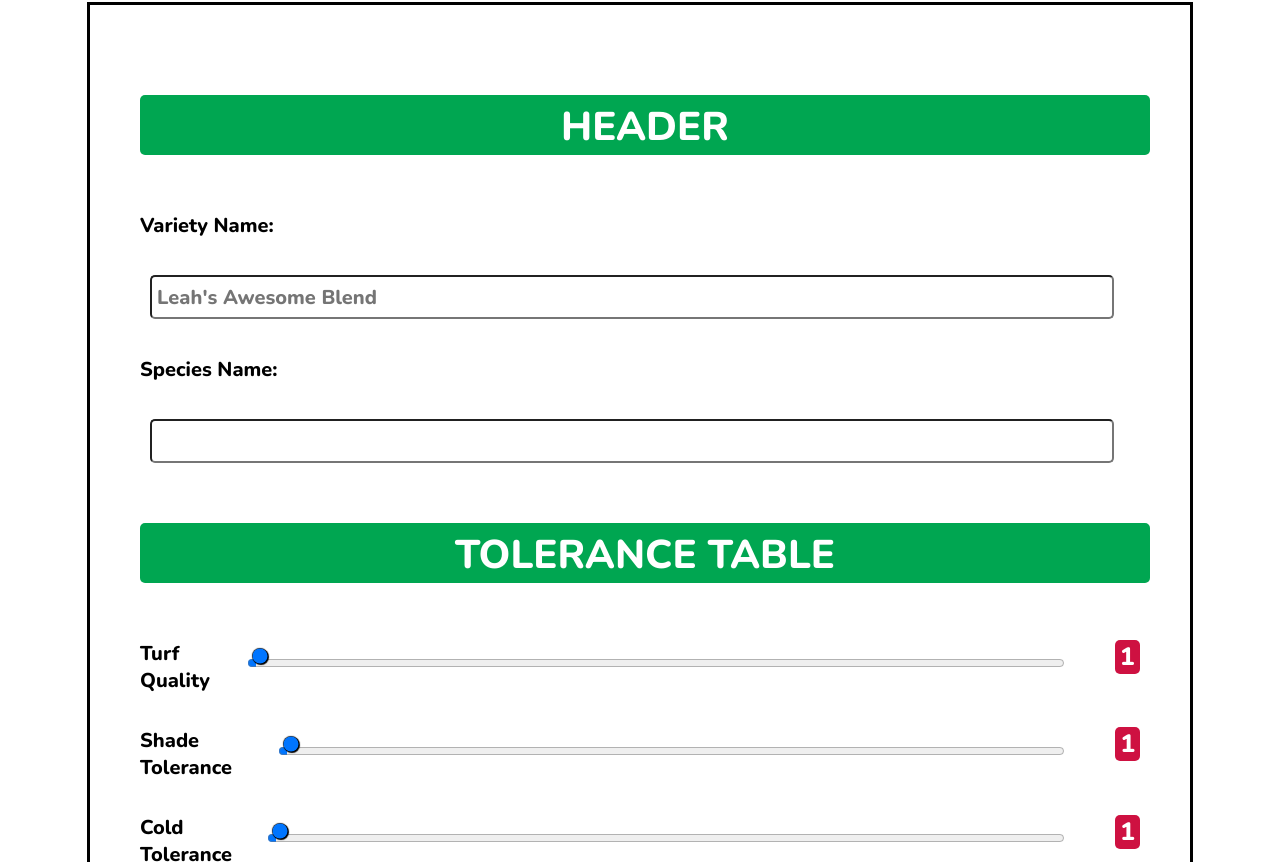
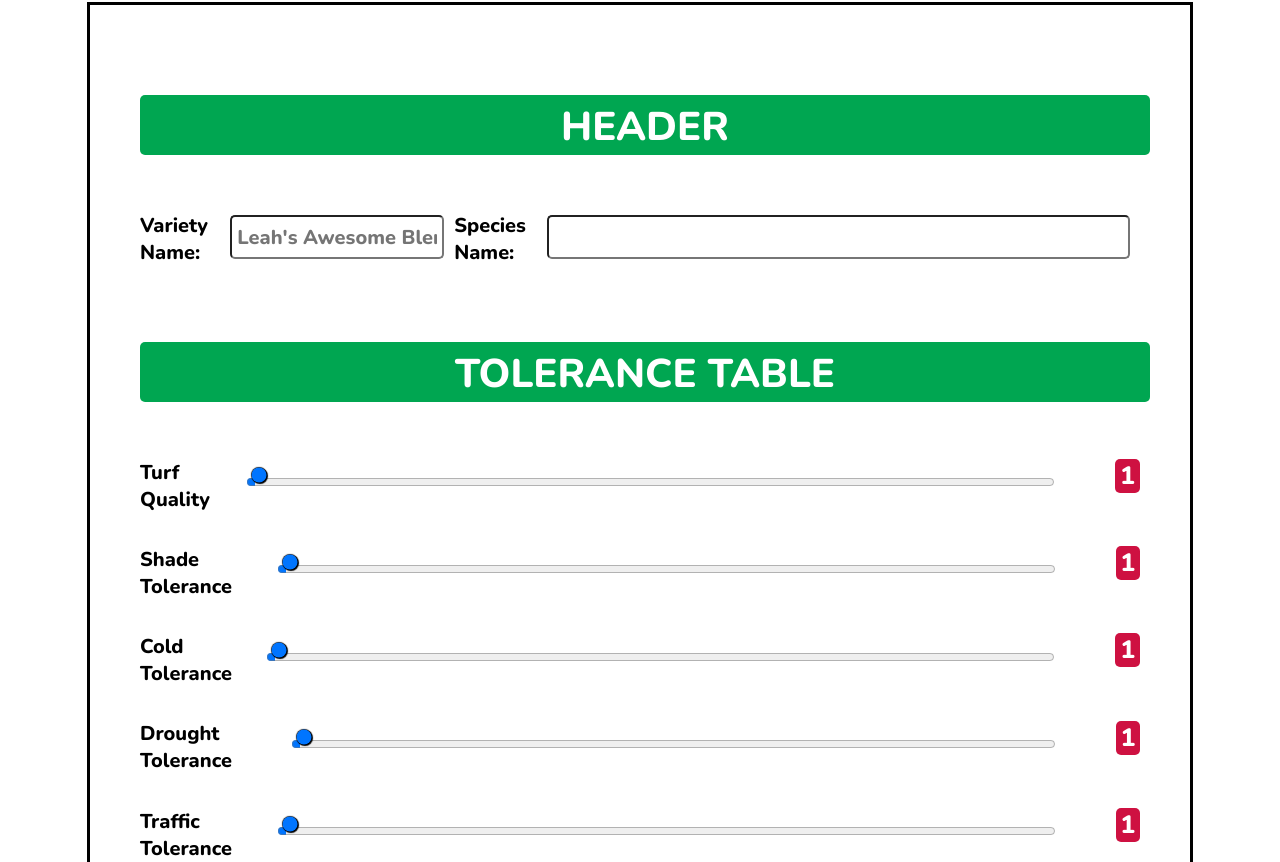
Before and after one commit to jaredjasonpeters/tech-sheet, a React (Create React App) app: page / in a window 1280 px wide. Shown: the part 238-1100 px from the top of the page. Built offline with nearby package versions, Linux system fonts and the light colour scheme.

Commit message:
moved state to DataEntry

```diff
--- a/src/components/NTEProw.js
+++ b/src/components/NTEProw.js
@@ -1,5 +1,5 @@
 import React, { Component } from 'react';
-import { NTEPVarietyInput, $Label, NTEPRatingInput, NTEPWrapper, DLF_Green } from './styled/styled'
+import { NTEPVarietyInput, $Label, NTEPRatingInput, Wrapper, DLF_Green } from './styled/styled'
 import styled, { css } from 'styled-components'
 
 export default class NTEProw extends Component {
@@ -21,13 +21,13 @@ export default class NTEProw extends Component {
 
     render() {
         return (
-            <NTEPWrapper>
+            <Wrapper>
                 <Checkbox onClick={this.handleClick.bind(this)} checked={this.state.checked} />
                 <$Label checked={this.state.checked}>{this.props.label || 'Variety Name:'}</$Label>
                 <NTEPVarietyInput checked={this.state.checked} type='text' data="variety_name" />
                 <$Label checked={this.state.checked}>Variety Rating:</$Label>
                 <NTEPRatingInput checked={this.state.checked} type='text' data="ntep_rating" />
-            </NTEPWrapper>
+            </Wrapper>
         )
     }
 }
--- a/src/components/data_entry.js
+++ b/src/components/data_entry.js
@@ -1,5 +1,5 @@
 import React, { Component } from 'react'
-import { $Input, InputLabel, $Label, SectionHeader, $Form, SubmitButton, $TextArea } from './styled/styled'
+import { $Input, InputLabel, $Label, SectionHeader, $Form, SubmitButton, $TextArea, Wrapper } from './styled/styled'
 import ToleranceTable from './tolerance_table'
 import TableList from './TableList'
 
@@ -7,6 +7,25 @@ import TableList from './TableList'
 class DataEntry extends Component {
     constructor(props) {
         super(props)
+        this.state = {
+            tolerance: {
+                turf_quality: 1,
+                shade_tolerance: 1,
+                cold_tolerance: 1,
+                drought_tolerance: 1,
+                traffic_tolerance: 1,},
+        }
+    }
+
+    handleSlide(e) {
+
+        var {name, value} = e.target
+
+        this.setState((prevState) => {
+             var newState = Object.assign(prevState.tolerance)
+             newState[name] = value
+             return newState
+        })
     }
 
     createRow(e) {
@@ -17,14 +36,15 @@ class DataEntry extends Component {
         return (
             <$Form>
                 <SectionHeader className='header'> HEADER </SectionHeader>
-                <InputLabel>Variety Name: </InputLabel>
-                <$Input name="variety_name_input" placeholder="Leah's Awesome Blend" />
-
-                <InputLabel>Species Name: </InputLabel>
-                <$Input name="variety_species_input" />
+                <Wrapper>
+                    <InputLabel>Variety Name: </InputLabel>
+                    <$Input flex='1' maxW='200px' name="variety_name_input" placeholder="Leah's Awesome Blend" />
+                    <InputLabel>Species Name: </InputLabel>
+                    <$Input flex='6' name="variety_species_input" />
+                </Wrapper>
 
                 <SectionHeader className='tolerance_table'> TOLERANCE TABLE </SectionHeader>
-                <ToleranceTable />
+                <ToleranceTable handleSlide={this.handleSlide.bind(this)} data={this.state.tolerance} />
                 <SectionHeader> CONTENT </SectionHeader>
 
                 <InputLabel> Quick Facts: </InputLabel>
--- a/src/components/styled/styled.js
+++ b/src/components/styled/styled.js
@@ -44,16 +44,17 @@ color: ${DLF_Green}
 `
     }
 `
-const $Input = styled.input.attrs({ type: 'text' })`
-flex-grow: 8;
-margin: 20px auto 20px 10px;
+const $Input = styled.input.attrs({ type: 'text',})`
+flex-grow: ${props => props.flex || 8};
+margin: 20px 10px; 20px 10px;
 height: 30px;
 width: 95%;
+max-width: ${props => props.maxW || '100%'}
 border-radius: 5px;
 padding: 5px;
 
 `
-const NTEPWrapper = styled.div`
+const Wrapper = styled.div`
 display: flex;
 flex-direction: row;
 justify-content: flex-start
@@ -167,7 +168,7 @@ color: white;
 `
 
 export {
-    NTEPWrapper,
+    Wrapper,
     NTEPRatingInput,
     NTEPVarietyInput,
     InputWrapper,
--- a/src/components/tolerance_table.js
+++ b/src/components/tolerance_table.js
@@ -5,24 +5,6 @@ import {InputLabel, InputWrapper, $Input, Value} from './styled/styled'
 export default class ToleranceTable extends Component {
     constructor(props){
         super(props);
-        this.state = {
-            turf_quality: 1,
-            shade_tolerance: 1,
-            cold_tolerance: 1,
-            drought_tolerance: 1,
-            traffic_tolerance: 1,
-        }
-    }
-
-    handleSlide(e) {
-
-        var {name, value} = e.target
-
-        this.setState((prevState) => {
-             var newState = Object.assign(prevState)
-             newState[name] = value
-             return newState
-        })
     }
 
 
@@ -31,28 +13,28 @@ export default class ToleranceTable extends Component {
             <div style={{display: 'block'}}>
                 <InputWrapper>
                     <InputLabel>Turf Quality</InputLabel>
-                    <$Input type='range' name="turf_quality" value={this.state.turf_quality} min='1' max='9' step='1' onChange={this.handleSlide.bind(this)}/>
-                    <Value value={this.state.turf_quality}>{this.state.turf_quality}</Value>
+                    <$Input type='range' name="turf_quality" value={this.props.data.turf_quality} min='1' max='9' step='1' onChange={this.props.handleSlide}/>
+                    <Value value={this.props.data.turf_quality}>{this.props.data.turf_quality}</Value>
                 </InputWrapper>
                 <InputWrapper>
                     <InputLabel>Shade Tolerance</InputLabel>
-                    <$Input type='range' name="shade_tolerance" value={this.state.shade_tolerance} min='1' max='9' step='1' onChange={this.handleSlide.bind(this)}/>
-                    <Value value={this.state.shade_tolerance}>{this.state.shade_tolerance}</Value>
+                    <$Input type='range' name="shade_tolerance" value={this.props.data.shade_tolerance} min='1' max='9' step='1' onChange={this.props.handleSlide}/>
+                    <Value value={this.props.data.shade_tolerance}>{this.props.data.shade_tolerance}</Value>
                 </InputWrapper>
                 <InputWrapper>
                     <InputLabel>Cold Tolerance</InputLabel>
-                    <$Input type='range' name="cold_tolerance" value={this.state.cold_tolerance} min='1' max='9' step='1' onChange={this.handleSlide.bind(this)}/>
-                    <Value value={this.state.cold_tolerance}>{this.state.cold_tolerance}</Value>
+                    <$Input type='range' name="cold_tolerance" value={this.props.data.cold_tolerance} min='1' max='9' step='1' onChange={this.props.handleSlide}/>
+                    <Value value={this.props.data.cold_tolerance}>{this.props.data.cold_tolerance}</Value>
                 </InputWrapper>
                 <InputWrapper>
                     <InputLabel>Drought Tolerance</InputLabel>
-                    <$Input type='range' name="drought_tolerance" value={this.state.drought_tolerance} min='1' max='9' step='1' onChange={this.handleSlide.bind(this)}/>
-                    <Value value={this.state.drought_tolerance}>{this.state.drought_tolerance}</Value>
+                    <$Input type='range' name="drought_tolerance" value={this.props.data.drought_tolerance} min='1' max='9' step='1' onChange={this.props.handleSlide}/>
+                    <Value value={this.props.data.drought_tolerance}>{this.props.data.drought_tolerance}</Value>
                 </InputWrapper>
                 <InputWrapper>
                     <InputLabel>Traffic Tolerance</InputLabel>
-                    <$Input type='range' name="traffic_tolerance" value={this.state.traffic_tolerance} min='1' max='9' step='1' onChange={this.handleSlide.bind(this)}/>
-                    <Value value={this.state.traffic_tolerance}>{this.state.traffic_tolerance}</Value>
+                    <$Input type='range' name="traffic_tolerance" value={this.props.data.traffic_tolerance} min='1' max='9' step='1' onChange={this.props.handleSlide}/>
+                    <Value value={this.props.data.traffic_tolerance}>{this.props.data.traffic_tolerance}</Value>
                 </InputWrapper>
             </div>
         );
```
